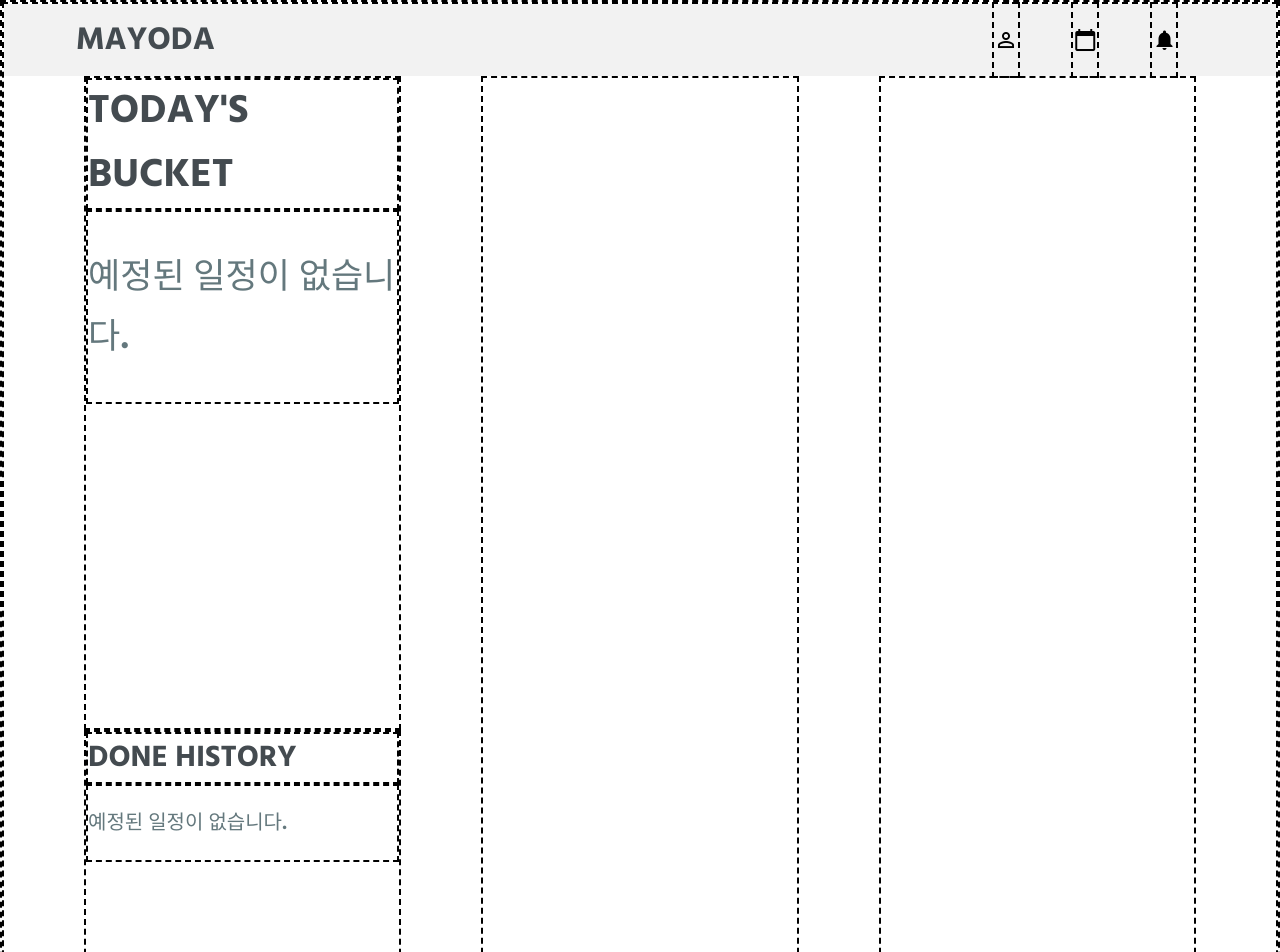
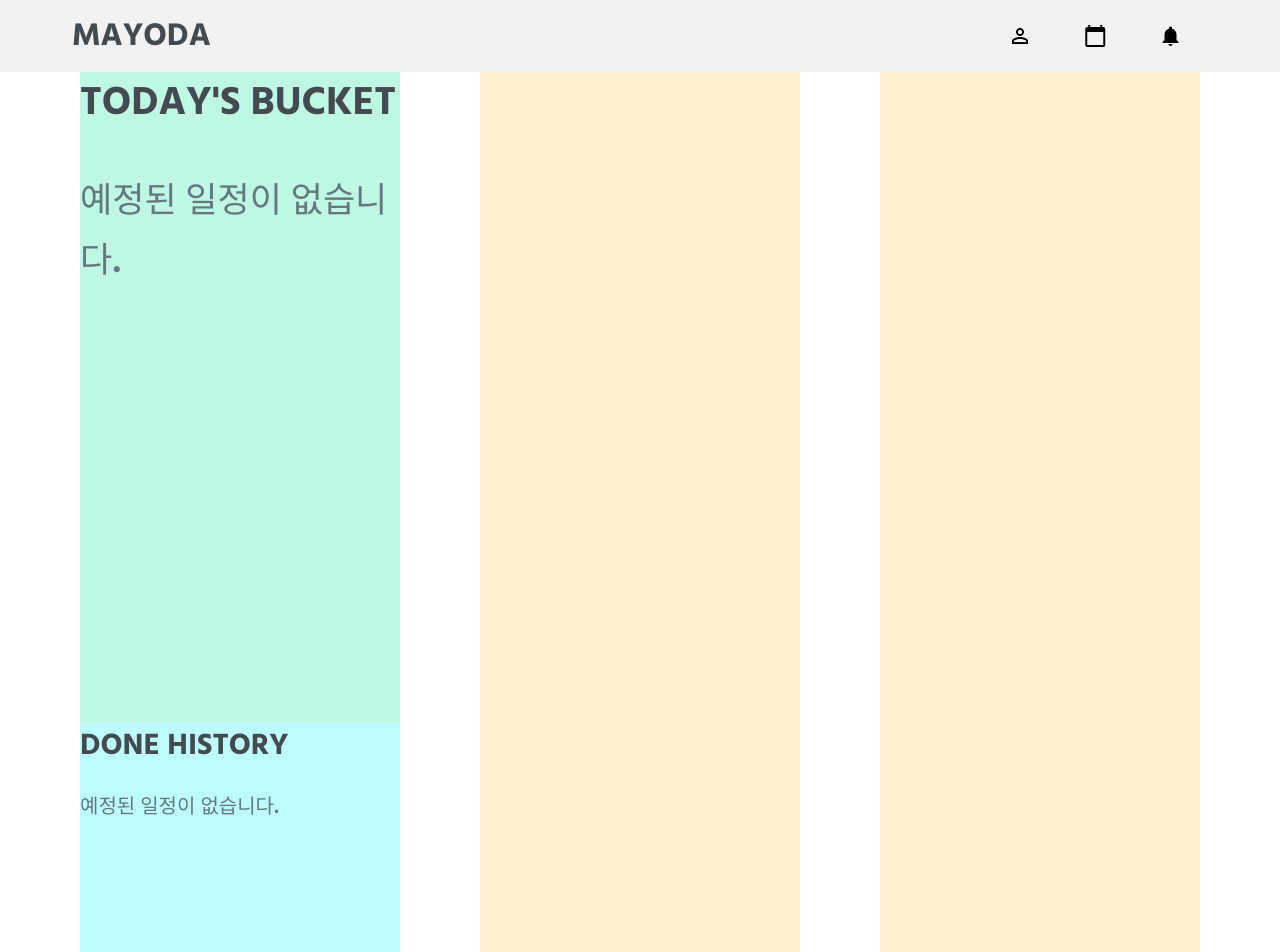
Before and after one commit to FX-KNUT/fd_Mayoda, a React (Create React App) app in the folder frontend/: page / in a window 1280 px wide. Shown: the top 952 px of the page. Built offline with nearby package versions, Linux system fonts and the light colour scheme.

Commit message:
main bg commit

```diff
--- a/frontend/src/components/main/main.css
+++ b/frontend/src/components/main/main.css
@@ -1,6 +1,3 @@
-div {
-  border: dashed 2px black;
-}
 .padding {
   padding: 0px 80px;
 }
@@ -13,6 +10,7 @@ main {
 .today {
   height: 650px;
   text-align: left;
+  background-color: rgb(190, 248, 228);
 
   display: flex;
   flex-direction: column;
@@ -32,6 +30,7 @@ main {
 .done {
   height: 350px;
   text-align: left;
+  background-color: rgb(190, 253, 253);
 
   display: flex;
   flex-direction: column;
@@ -50,4 +49,5 @@ main {
 }
 .size {
   grid-row: span 2;
+  background-color: rgb(255, 240, 206);
 }
```
